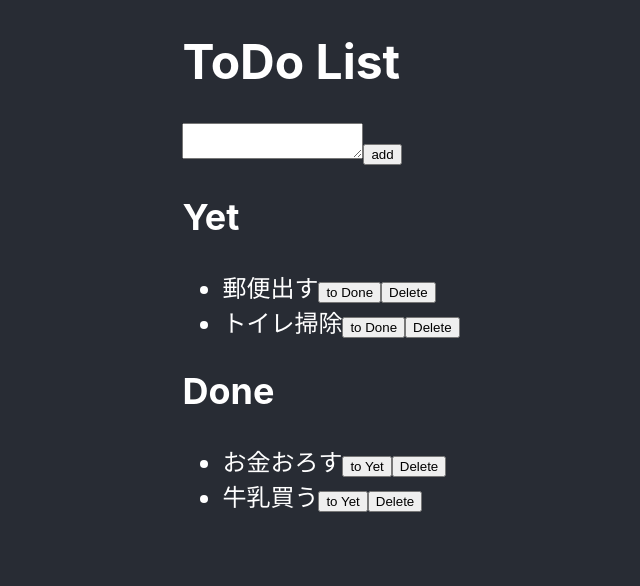
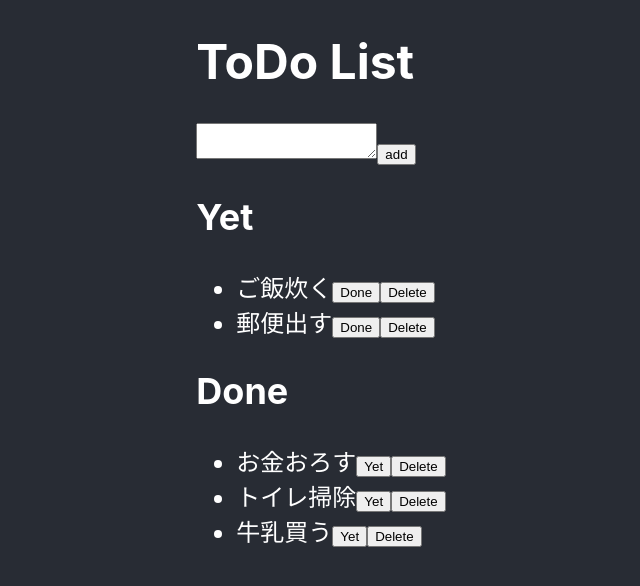
Before and after one commit to udaikue/todo-app, a React (Create React App) app: page / in a window 1280 px wide. Shown: the top 586 px of the page, without its empty margins (319-959 px from the left). Built offline with nearby package versions, Linux system fonts and the light colour scheme; data requests are answered from the project's data file.

Commit message:
コンポーネントを別ファイルに切り出した

```diff
--- a/db.json
+++ b/db.json
@@ -8,7 +8,7 @@
     {
       "id": 2,
       "content": "トイレ掃除",
-      "done": false
+      "done": true
     },
     {
       "id": 3,
@@ -19,6 +19,11 @@
       "content": "お金おろす",
       "id": "01G82GN1YNRZKWCCXQ1S33XFZ8",
       "done": true
+    },
+    {
+      "content": "ご飯炊く",
+      "id": "01G8371M0PSYCQSC0TPPV3MM3R",
+      "done": false
     }
   ]
 }
--- a/src/components/App.js
+++ b/src/components/App.js
@@ -1,56 +1,11 @@
 import React, { useRef } from 'react';
 import { useTodo } from '../hooks/useTodo';
+
+import { TodoTitle } from './TodoTitle';
+import { TodoAdd } from './TodoAdd';
+import { TodoList } from './TodoList';
+
 import "./App.css";
-
-// TodoTitle コンポーネント
-const TodoTitle = ({ title, as }) => {
-  if (as === 'h1') return <h1>{title}</h1>;
-  if (as === 'h2') return <h2>{title}</h2>;
-  return <p>{title}</p>;
-};
-
-// TodoItem コンポーネント
-const TodoItem = ({ todo, toggleTodoListItemStatus, deleteTodoListItem }) => {
-  const handleToggleTodoListItemStatus = () => toggleTodoListItemStatus(todo.id, todo.done);
-
-  const handleDeleteTodoListItem = () => deleteTodoListItem(todo.id);
-
-  return (
-    <li>
-      {todo.content}
-      <button onClick={handleToggleTodoListItemStatus}>
-        {todo.done ? "to Yet" : "to Done"}
-      </button>
-      <button onClick={handleDeleteTodoListItem}>Delete</button>
-    </li>
-  );
-};
-
-// TodoList コンポーネント
-const TodoList = ({ todoList, toggleTodoListItemStatus, deleteTodoListItem }) => {
-  return (
-    <ul>
-      {todoList.map((todo) => (
-        <TodoItem
-          todo={todo}
-          key={todo.id}
-          toggleTodoListItemStatus={toggleTodoListItemStatus}
-          deleteTodoListItem={deleteTodoListItem}
-        />
-      ))}
-    </ul>
-  );
-};
-
-// TodoAdd コンポーネント
-const TodoAdd = ({ inputEl, handleAddTodoListItem }) => {
-  return (
-    <>
-      <textarea ref={inputEl} />
-      <button onClick={handleAddTodoListItem}>add</button>
-    </>
-  );
-};
 
 function App() {
   const {
@@ -68,40 +23,37 @@ function App() {
     inputEl.current.value = '';
   };
 
-  console.log("ToDoリスト:", todoList);
-
   const inCompletedList = todoList.filter((todo) => {
     return !todo.done;
   });
-
-  console.log("未完了:", inCompletedList);
 
   const completedList = todoList.filter((todo) => {
     return todo.done;
   });
 
-  console.log("完了:", completedList);
-
   return (
     <>
       <TodoTitle title="ToDo List" as="h1" />
       <TodoAdd
+        buttonText='add'
         inputEl={inputEl}
         handleAddTodoListItem={handleAddTodoListItem}
       />
 
-      <TodoTitle title="Yet" as="h2" />
       <TodoList
         todoList={inCompletedList}
         toggleTodoListItemStatus={toggleTodoListItemStatus}
         deleteTodoListItem={deleteTodoListItem}
+        title='Yet'
+        as='h2'
       />
 
-      <TodoTitle title="Done" as="h2" />
       <TodoList
         todoList={completedList}
         toggleTodoListItemStatus={toggleTodoListItemStatus}
         deleteTodoListItem={deleteTodoListItem}
+        title='Done'
+        as='h2'
       />
     </>
   );
--- /dev/null
+++ b/src/components/TodoAdd.js
@@ -0,0 +1,8 @@
+export const TodoAdd = ({ buttonText, inputEl, handleAddTodoListItem }) => {
+  return (
+    <>
+      <textarea ref={inputEl} />
+      <button onClick={handleAddTodoListItem}>{buttonText}</button>
+    </>
+  );
+};
--- /dev/null
+++ b/src/components/TodoItem.js
@@ -0,0 +1,16 @@
+export const TodoItem = ({ todo, toggleTodoListItemStatus, deleteTodoListItem }) => {
+  const handleToggleTodoListItemStatus = () =>
+    toggleTodoListItemStatus(todo.id, todo.done);
+
+  const handleDeleteTodoListItem = () => deleteTodoListItem(todo.id);
+
+  return (
+    <li>
+      {todo.content}
+      <button onClick={handleToggleTodoListItemStatus}>
+        {todo.done ? "Yet" : "Done"}
+      </button>
+      <button onClick={handleDeleteTodoListItem}>Delete</button>
+    </li>
+  );
+};
--- /dev/null
+++ b/src/components/TodoList.js
@@ -0,0 +1,30 @@
+import { TodoTitle } from './TodoTitle';
+import { TodoItem } from './TodoItem';
+
+export const TodoList = ({
+  todoList,
+  toggleTodoListItemStatus,
+  deleteTodoListItem,
+  title,
+  as
+}) => {
+  return (
+    <>
+      {todoList.length !== 0 && (
+        <>
+          <TodoTitle title={title} as={as} />
+          <ul>
+            {todoList.map((todo) => (
+              <TodoItem
+                todo={todo}
+                key={todo.id}
+                toggleTodoListItemStatus={toggleTodoListItemStatus}
+                deleteTodoListItem={deleteTodoListItem}
+              />
+            ))}
+          </ul>
+        </>
+      )}
+    </>
+  );
+};
--- /dev/null
+++ b/src/components/TodoTitle.js
@@ -0,0 +1,7 @@
+import React, { memo } from 'react';
+
+export const TodoTitle = memo(({ title, as }) => {
+  if (as === "h1") return <h1>{title}</h1>;
+  if (as === "h2") return <h2>{title}</h2>;
+  return <p>{title}</p>;
+});
```
